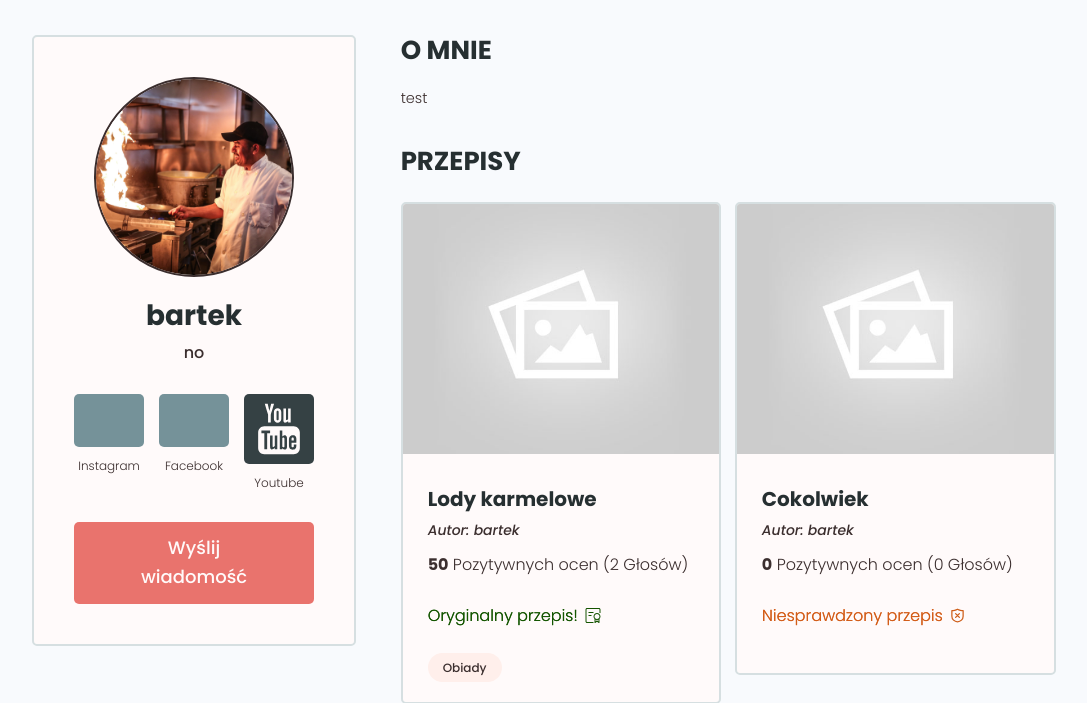
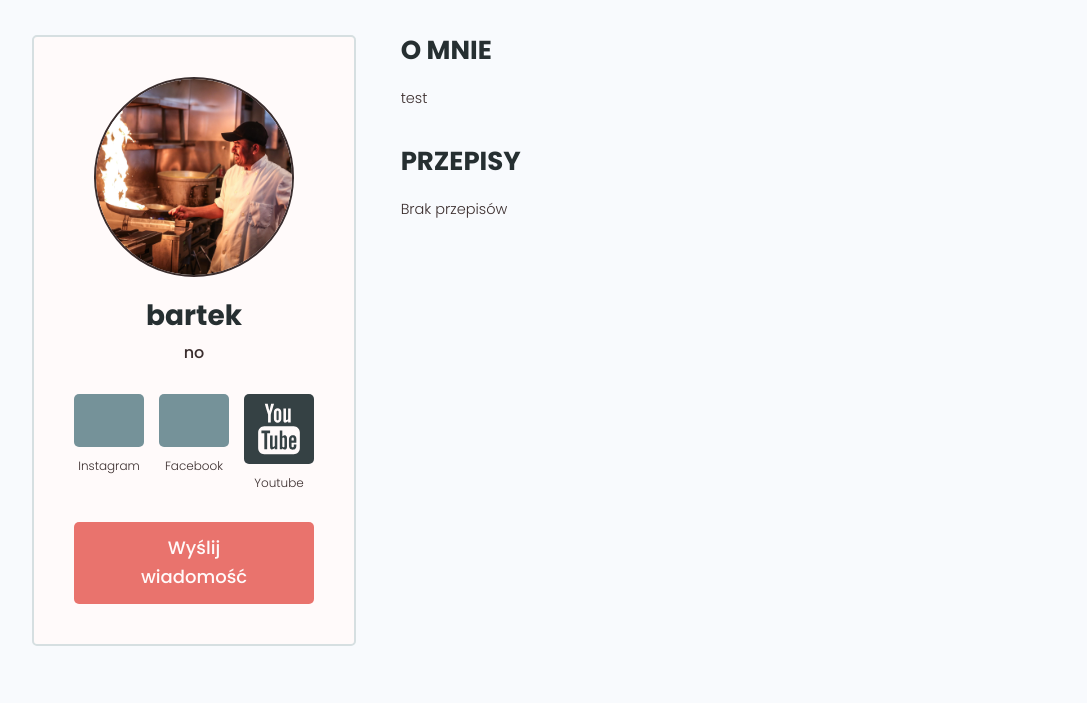
Before and after one commit to BartekG12/Oryginalne-Przepisy, a Django app: page /uzytkownicy/profil/5ae284e4-5661-4439-9f0f-fa09f3c3259a/ in a window 1280 px wide. Shown: the part 76-779 px from the top of the page, without its empty margins (96-1183 px from the left). After the commit the page ends 722 px from the top, so only its background shows below. Run offline with Django 4.2, Linux system fonts and the light colour scheme; data comes from the database, SQL or seed files in the repository; some libraries are stand-ins or nearby versions; grey boxes are pictures that could not be loaded.

Commit message:
account update9

```diff
--- a/uzytkownicy/templates/uzytkownicy/profil-uzytkownika.html
+++ b/uzytkownicy/templates/uzytkownicy/profil-uzytkownika.html
@@ -15,7 +15,11 @@
               <img class="avatar avatar--xl" src="{% static 'images/profile/user-default.png' %}" alt="image" />
               {% endif %}
               <h2 class="dev__name">{{profil.name}}</h2>
+              {% if profil.self_pitch is not None %}
               <p class="dev__title">{{profil.self_pitch}}</p>
+              {% else %}
+              <p class="dev__title">Brak opisu</p>
+              {% endif %}
               <ul class="dev__social">
 
                 {% if profil.social_instagram %}
@@ -56,6 +60,7 @@
             <h3 class="devInfo__title">Przepisy</h3>
             <div class="grid grid--two">
 
+            {% if profil.przepis_set.all > 0 %}
               {% for przepis in profil.przepis_set.all %}
                 <div class="column">
                   <div class="card project">
@@ -96,6 +101,9 @@
                   </div>
                 </div>
               {% endfor %}
+            {% else %}
+            <p class="devInfo__about">Brak przepisów</p>
+            {% endif %}
 
 
             </div>
```
Lines whose indentation alone changed are shown as unchanged.
